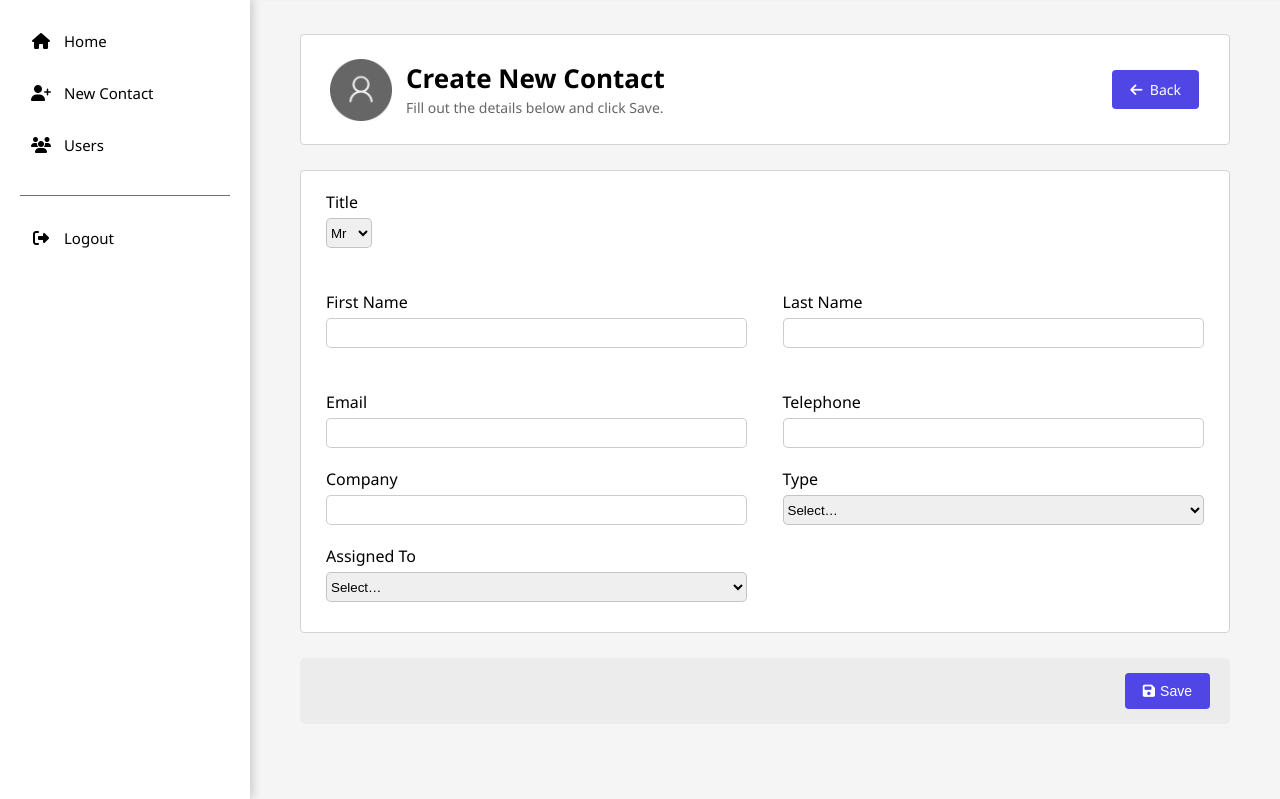
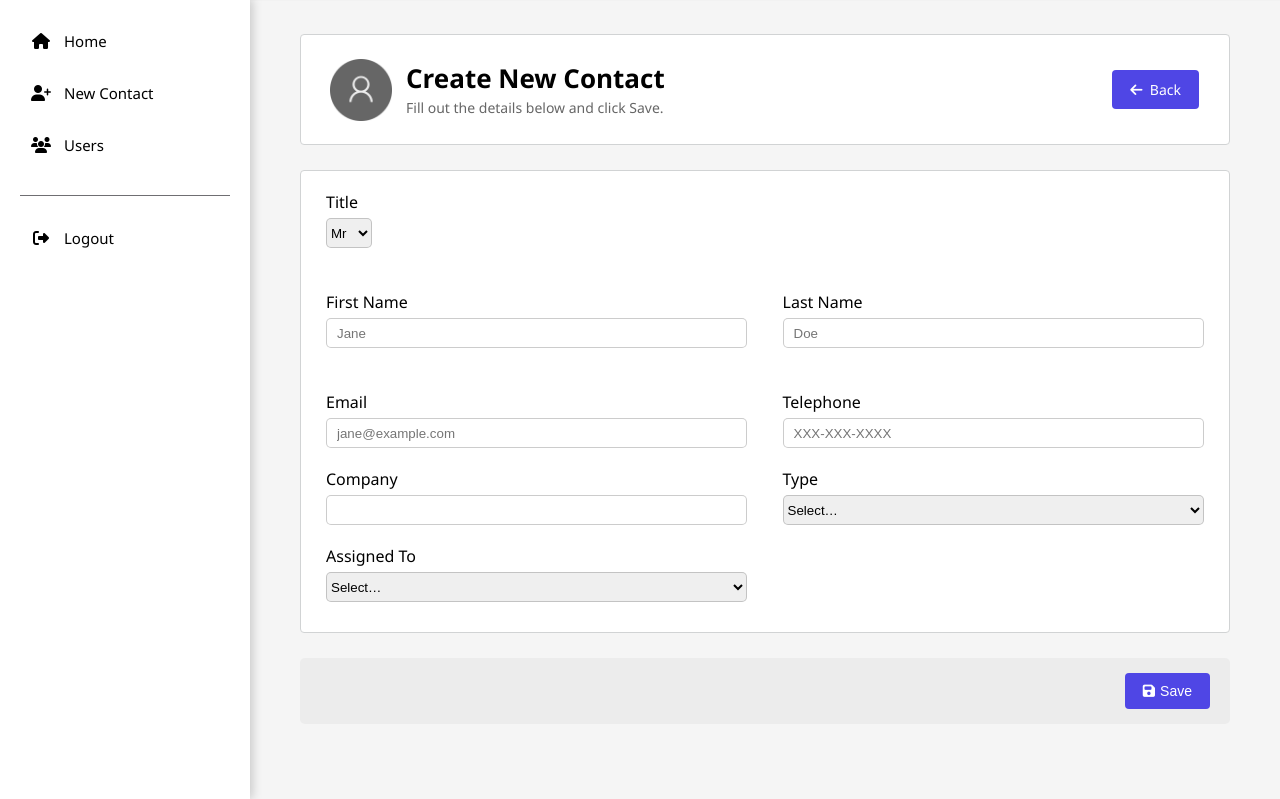
Before and after one commit to AkeemGit/comp2245-project2, a PHP site: page /pages/new-contact.php in a window 1280 px wide. Shown: the part 61-860 px from the top of the page. Run offline with PHP 8.4, Linux system fonts and the light colour scheme; a user stored in the database is signed in; data comes from the database, SQL or seed files in the repository.

Commit message:
Integration Almost Done

```diff
--- a/actions/add_note.php
+++ b/actions/add_note.php
@@ -1,6 +1,12 @@
 <?php
 session_start();
 require __DIR__ . '/../config/db_connect.php';
+
+if (!isset($_SESSION['user_id'])) {
+    header("Location: ../pages/login.php");
+    exit();
+}
+
 
 if (!isset($_POST['contact_id'], $_POST['comment']) || empty(trim($_POST['comment']))) {
     die("Invalid note submission.");
--- a/assets/css/create_users.css
+++ b/assets/css/create_users.css
@@ -3,9 +3,14 @@
     padding: 0;
     box-sizing: border-box;
 }
+
 body {
   font-family: "Segoe UI", Tahoma, Geneva, Verdana, sans-serif;
   margin: 0;
+}
+
+.page-header h2{
+    font-weight: 500;
 }
 
 .form-card form {
--- a/assets/js/dashboard.js
+++ b/assets/js/dashboard.js
@@ -34,7 +34,7 @@ document.addEventListener("DOMContentLoaded", () => {
 
             return `
                         <tr>
-                            <td>${contact.title}. ${contact.firstname} ${contact.lastname}</td>
+                            <td><a href="contact_details.php?id=${contact.id}" class="view-link">${contact.title}. ${contact.firstname} ${contact.lastname}</a></td>
                             <td>${contact.email}</td>
                             <td>${contact.company}</td>
                             <td>
--- a/pages/contact_details.php
+++ b/pages/contact_details.php
@@ -1,9 +1,11 @@
 <?php
 require '../config/db_connect.php';
 
+session_start();
 
-if (!isset($_GET['id'])) {
-    die("Contact ID not provided.");
+if (!isset($_SESSION['user_id'])) {
+    header("Location: login.php");
+    exit();
 }
 
 $contact_id = intval($_GET['id']);
--- a/pages/new-contact.php
+++ b/pages/new-contact.php
@@ -84,23 +84,23 @@ try {
 
                     <div class="info-col">
                         <label for="firstname" id="firstname">First Name</label>
-                        <input type="text" name="firstname" required maxlength="50">
+                        <input type="text" name="firstname" required maxlength="50" placeholder="Jane">
                     </div>
 
                     <div class="info-col">
                         <label for="lastname" id="lastname">Last Name</label>
-                        <input type="text" name="lastname" required maxlength="50">
+                        <input type="text" name="lastname" required maxlength="50" placeholder="Doe">
                     </div>
 
 
                     <div class="info-col">
                         <label for="email" id="email">Email</label>
-                        <input type="email" name="email" required maxlength="100">
+                        <input type="email" name="email" required maxlength="100" placeholder="jane@example.com">
                     </div>
 
                     <div class="info-col">
                         <label for="telephone" id="telephone">Telephone</label>
-                        <input type="text" name="telephone" required maxlength="20">
+                        <input type="text" name="telephone" required maxlength="20" pattern="^\d{3}-\d{3}-\d{4}$" placeholder="XXX-XXX-XXXX">
                     </div>
 
 
--- a/pages/users.php
+++ b/pages/users.php
@@ -13,7 +13,7 @@ if (isset($_SESSION['user_id']) && (!isset($_SESSION['role']) || !$_SESSION['rol
 }
 
 if (!isset($_SESSION['user_id']) || $_SESSION['role'] !== 'admin') {
-    header("Location: dashboard.php");
+    header("Location: login.php");
     exit();
 }
 
```
Also changed, not shown: api/add_contact.php (+8 -0 lines).
